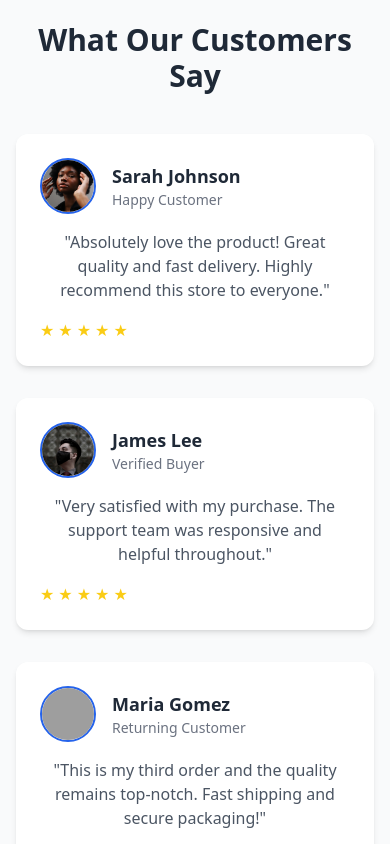
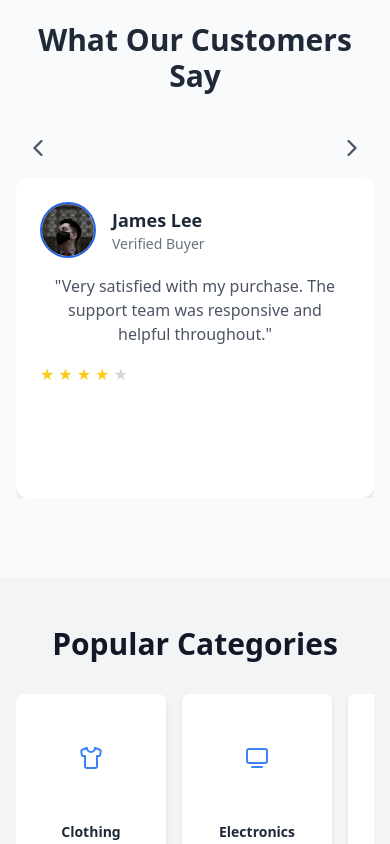
Before and after one commit to jesh-dev/ecom_ui, a React (Vite) app: page / in a window 390 px wide. Shown: the part 3420-4264 px from the top of the page. Built offline with nearby package versions, Linux system fonts and the light colour scheme; grey boxes are pictures that could not be loaded.

Commit message:
test commit

```diff
--- a/package.json
+++ b/package.json
@@ -17,6 +17,7 @@
     "react-hot-toast": "^2.5.2",
     "react-icon": "^1.0.0",
     "react-icons": "^5.5.0",
+    "react-responsive": "^10.0.1",
     "react-router-dom": "^7.6.2"
   },
   "devDependencies": {
--- a/src/Components/Testimonials.jsx
+++ b/src/Components/Testimonials.jsx
@@ -1,11 +1,16 @@
-import { useEffect } from "react";
-import { motion } from "framer-motion";
-import james from '../assets/Images/james.jpg'
-import maria from '../assets/Images/maria.jpg'
-import sarah from '../assets/Images/sarah.jpg'
 
-export default function Testimonials() {
+
+
+import { useEffect, useRef, useState } from "react";
+import { motion, AnimatePresence } from "framer-motion";
+import { useMediaQuery } from "react-responsive";
+import james from "../assets/Images/james.jpg";
+import maria from "../assets/Images/maria.jpg";
+import sarah from "../assets/Images/sarah.jpg";
+import { ChevronLeft, ChevronRight } from "lucide-react";
+
 const testimonials = [
+  /* your six testimonial objects */
       {
     id: 1,
     name: "Sarah Johnson",
@@ -30,11 +35,71 @@ export default function Testimonials() {
     text: "This is my third order and the quality remains top-notch. Fast shipping and secure packaging!",
     rating: 5,
   },
+  {
+    id: 4,
+    name: "Emma Brown",
+    role: "New Customer",
+    image: sarah,
+    text: "The site was easy to use and my package arrived on time. I’ll definitely shop again!",
+    rating: 4,
+  },
+  {
+    id: 5,
+    name: "Daniel Smith",
+    role: "Frequent Buyer",
+    image: james,
+    text: "Prices are fair and the products are genuine. 5 stars from me.",
+    rating: 5,
+  },
+  {
+    id: 6,
+    name: "Liam White",
+    role: "Loyal Shopper",
+    image: maria,
+    text: "I’ve recommended this store to all my friends. Great experience every time.",
+    rating: 5,
+  },
+
 ];
 
+export default function Testimonials() {
+  const [index, setIndex] = useState(0);
+  const [hovered, setHovered] = useState(false);
+  const timeoutRef = useRef(null);
+
+  const isDesktop = useMediaQuery({ minWidth: 1024 });
+  const itemsToShow = isDesktop ? 3 : 1;
+
+  // auto-advance
+  useEffect(() => {
+    if (!hovered) {
+      timeoutRef.current = setInterval(
+        () => setIndex((i) => (i + 1) % testimonials.length),
+        4000
+      );
+    }
+    return () => clearInterval(timeoutRef.current);
+  }, [hovered]);
+
+  const prev = () =>
+    setIndex((i) => (i - 1 + testimonials.length) % testimonials.length);
+  const next = () =>
+    setIndex((i) => (i + 1) % testimonials.length);
+
+  // build the visible slice
+  const visible = [];
+  for (let i = 0; i < itemsToShow; i++) {
+    visible.push(testimonials[(index + i) % testimonials.length]);
+  }
+
   return (
-    <section className="bg-gray-50 dark:bg-black py-20 px-4">
+    <section
+      className="bg-gray-50 dark:bg-black py-20 px-4"
+      onMouseEnter={() => setHovered(true)}
+      onMouseLeave={() => setHovered(false)}
+    >
       <div className="max-w-6xl mx-auto text-center">
+        {/* Title */}
         <motion.h2
           className="text-3xl font-bold mb-10 text-gray-800 dark:text-white"
           initial={{ opacity: 0, y: -20 }}
@@ -43,16 +108,34 @@ export default function Testimonials() {
         >
           What Our Customers Say
         </motion.h2>
-        <div className="grid gap-8 md:grid-cols-2 lg:grid-cols-3">
-          {testimonials.map((t, index) => (
+
+        {/* Controls */}
+        <div className="flex justify-between items-center mb-4 px-2">
+          <button onClick={prev} className="text-gray-600 hover:text-black dark:hover:text-white">
+            <ChevronLeft size={28} />
+          </button>
+          <button onClick={next} className="text-gray-600 hover:text-black dark:hover:text-white">
+            <ChevronRight size={28} />
+          </button>
+        </div>
+
+        {/* Carousel */}
+        <div className={`flex gap-6 overflow-hidden`}>
+          <AnimatePresence initial={false} mode="popLayout">
+            {visible.map((t, idx) => {
+              const isExiting = idx === visible.length - 1; // the rightmost will exit
+              return (
                 <motion.div
                   key={t.id}
-              className="bg-white dark:bg-orange-600/10 dark:shadow-md dark:shadow-orange-600 p-6 rounded-xl shadow-md"
-              initial={{ opacity: 0, y: 20 }}
-              whileInView={{ opacity: 1, y: 0 }}
-              transition={{ duration: 0.5, delay: index * 0.2 }}
-              viewport={{ once: true }}
+                  layout
+                  initial={isExiting ? { opacity: 1 } : { opacity: 0, x: -50 }}
+                  animate={{ opacity: 1, x: 0 }}
+                  exit={{ opacity: 0, x: 100 }}
+                  transition={{ duration: 0.5 }}
+                  className={`flex-shrink-0 bg-white dark:bg-orange-600/10 dark:shadow-md dark:shadow-orange-600 p-6 rounded-xl shadow-md
+                    ${isDesktop ? "w-1/3 h-80" : "w-full h-80"}`}
                 >
+                  {/* Avatar & Name */}
                   <div className="flex items-center gap-4 mb-4">
                     <img
                       src={t.image}
@@ -60,20 +143,33 @@ export default function Testimonials() {
                       className="w-14 h-14 rounded-full object-cover border-2 border-blue-600 dark:border-orange-600"
                     />
                     <div className="text-left">
-                  <h4 className="font-semibold text-lg text-gray-800 dark:text-white">{t.name}</h4>
+                      <h4 className="font-semibold text-lg text-gray-800 dark:text-white">
+                        {t.name}
+                      </h4>
                       <p className="text-sm text-gray-500 dark:text-gray-400">{t.role}</p>
                     </div>
                   </div>
+                  {/* Text */}
                   <p className="text-gray-600 dark:text-gray-300 mb-4">"{t.text}"</p>
+                  {/* Rating */}
                   <div className="flex gap-1">
                     {Array.from({ length: 5 }, (_, i) => (
-                  <span key={i} className={`text-yellow-400 ${i < t.rating ? 'text-yellow-400' : 'text-gray-300 dark:text-gray-600'}`}>
+                      <span
+                        key={i}
+                        className={
+                          i < t.rating
+                            ? "text-yellow-400"
+                            : "text-gray-300 dark:text-gray-600"
+                        }
+                      >
                         ★
                       </span>
                     ))}
                   </div>
                 </motion.div>
-          ))}
+              );
+            })}
+          </AnimatePresence>
         </div>
       </div>
     </section>
```
Also changed, not shown: 1 other file (tests, documents, lock files or other folders). Lines whose indentation alone changed are shown as unchanged.
